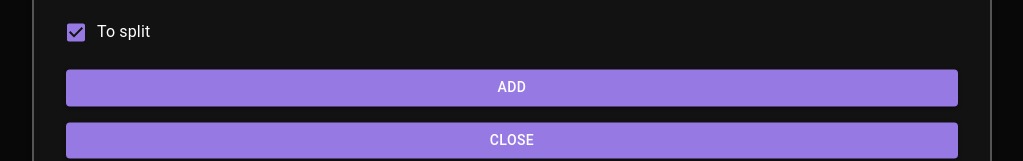
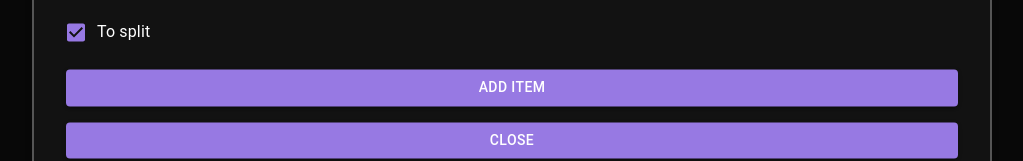
Before and after one commit to vincentau623/split-bills, a React (Vite) app: page / in a window 1280 px wide. Both pictures are taken after a click on the button "ADD NEW ITEM". Shown: the part 411-572 px from the top of the page, without its empty margins (128-1151 px from the left). Built offline with nearby package versions, Linux system fonts and the light colour scheme.

Commit message:
fix: edit text

```diff
--- a/src/components/ItemsSection.tsx
+++ b/src/components/ItemsSection.tsx
@@ -283,7 +283,7 @@ const ItemSection = () => {
                             variant="contained"
                             onClick={handleBillItemModalSubmit}
                         >
-                            Add
+                            {modalMode === "edit" ? "Edit Item" : "Add Item"}
                         </Button>
                         <Button
                             variant="contained"
--- a/src/components/PeopleSection.tsx
+++ b/src/components/PeopleSection.tsx
@@ -79,9 +79,8 @@ const PeopleSection = () => {
                 <Typography variant="h5">People</Typography>
                 {bill.people.map((person: Person, index: number) => (
                     <div key={index}>
-                        {person.name} | Pay $
-                        {person.shouldPay.toFixed(2)} | Receive $
-                        {person.shouldReceive.toFixed(2)}{" "}
+                        {person.name} | Pay ${person.shouldPay.toFixed(2)} |
+                        Receive ${person.shouldReceive.toFixed(2)}{" "}
                         {/* | Paid {person.paid ? 'Yes' : 'No'} */}|
                         <IconButton
                             color="primary"
@@ -129,7 +128,9 @@ const PeopleSection = () => {
                             variant="contained"
                             onClick={handlePersonModalSubmit}
                         >
-                            Add Person
+                            {modalMode === "edit"
+                                ? "Edit Person"
+                                : "Add Person"}
                         </Button>
                         <Button
                             variant="contained"
```
